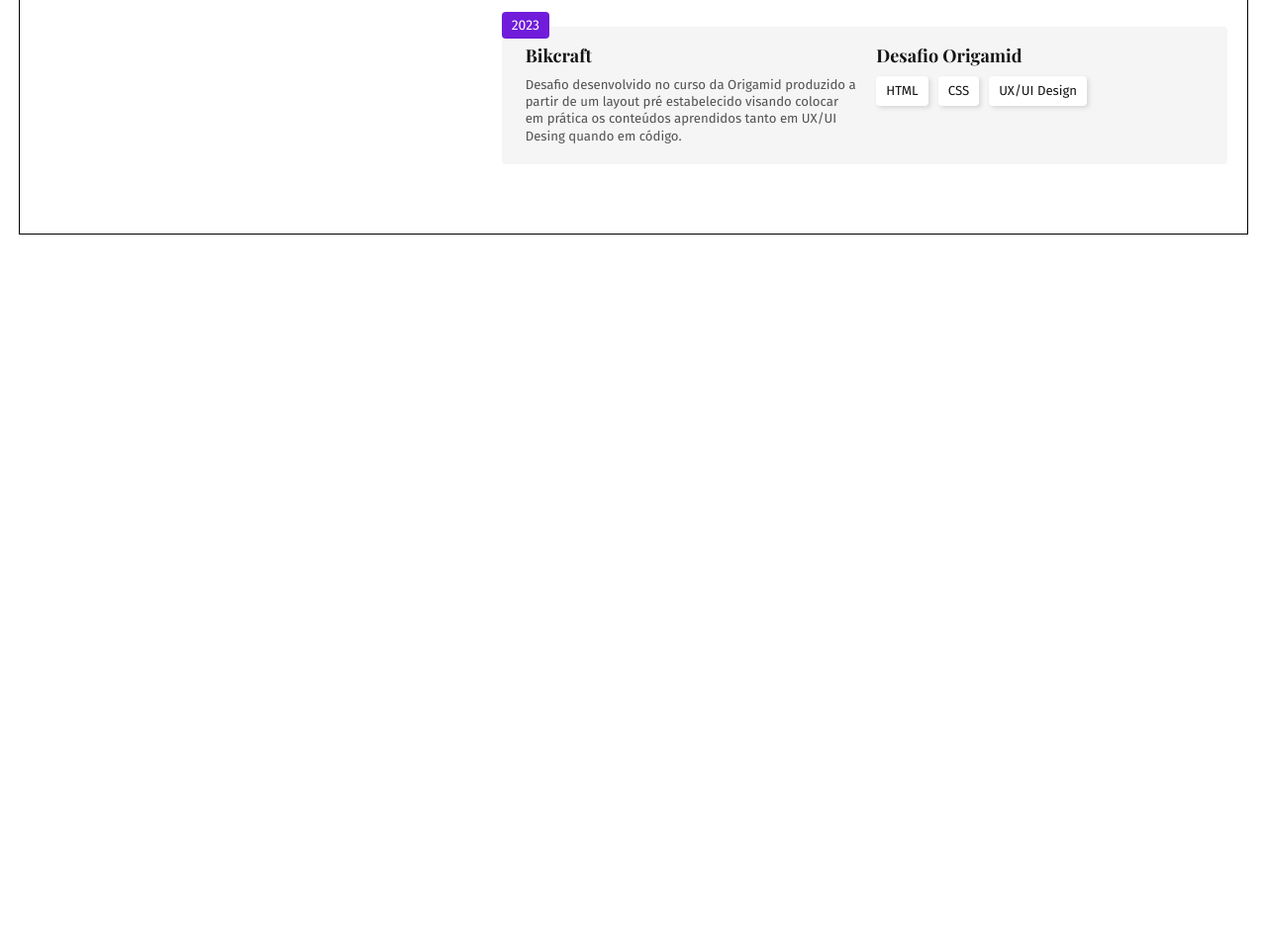
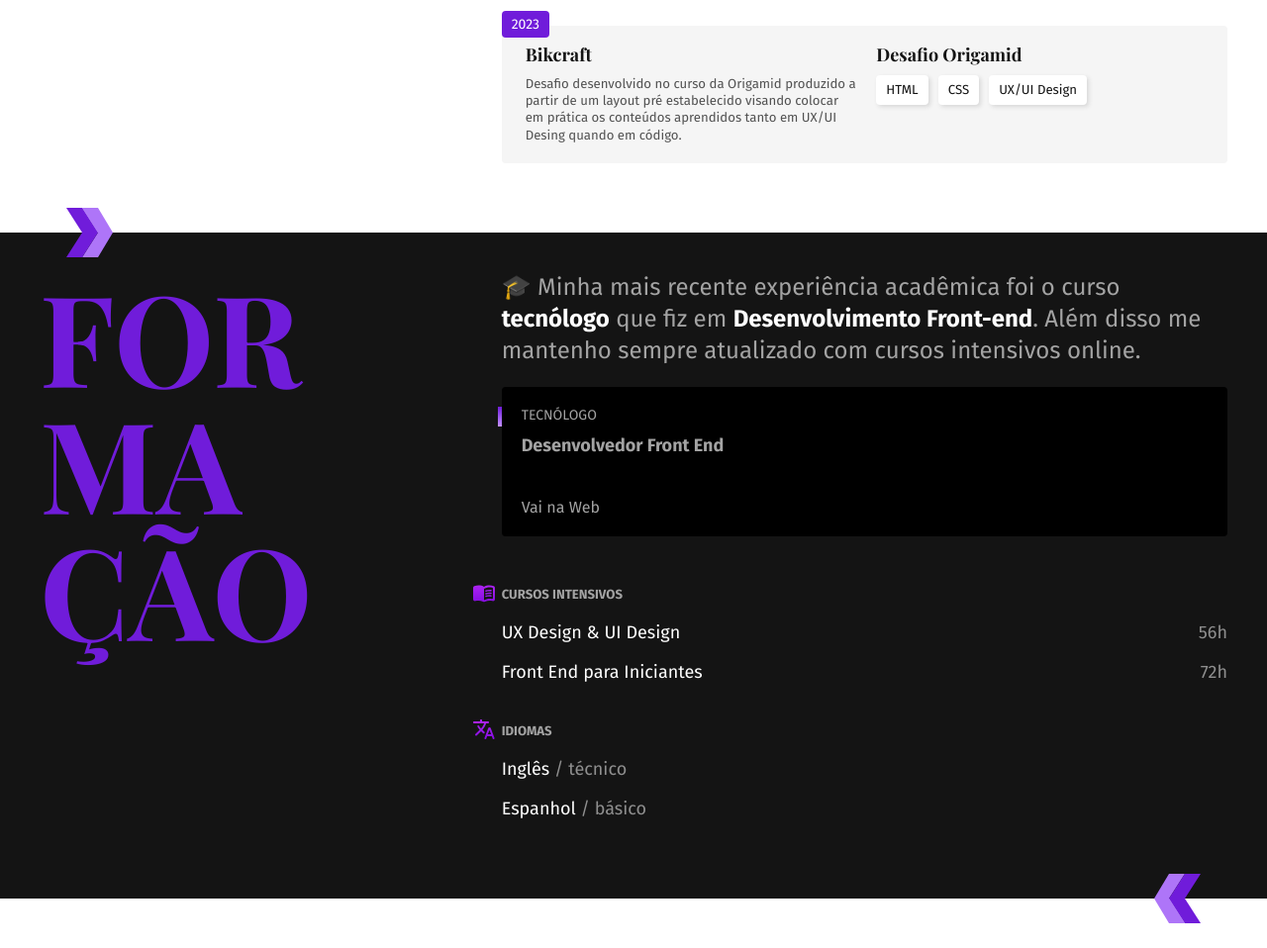
Before and after one commit to Henrique-arievilO/Henrique-arievilO-Portifolio_Origamid, a plain HTML site: page index.html in a window 1280 px wide. Shown: the part 1135-2093 px from the top of the page at 99% size. Before the commit the page ends 1372 px from the top, so only its background shows below. Drawn offline with nearby package versions, Linux system fonts and the light colour scheme.

Commit message:
Formation responsive

```diff
--- a/Styles/experience.css
+++ b/Styles/experience.css
@@ -1,7 +1,6 @@
 .experience{
     max-width: 1200px;
     padding: 40px 20px;
-    border: 1px solid #000;
     display: grid;
     grid-template-columns: 1fr 2fr;
     margin: 0 auto;
--- a/Styles/formation.css
+++ b/Styles/formation.css
@@ -0,0 +1,149 @@
+.formation{
+    max-width: 100%;
+    padding: 40px 20px;
+    background-color: #141414;
+}
+.formationContainer{
+    max-width: 1200px;
+    margin: 0 auto;
+    display: grid;
+    grid-template-columns: 1fr 2fr;
+    margin: 0 auto;
+    gap: 100px;
+    color: #a3a3a3;
+    position: relative;
+}
+.formationContainer::before{
+    content: "";
+    display: block;
+    position: absolute;
+    width: 100px;
+    height: 100px;
+    background: url(../images/detail.svg) no-repeat center center;
+    top: -90px;
+}
+.formationContainer::after{
+    content: "";
+    display: block;
+    position: absolute;
+    width: 100px;
+    height: 100px;
+    background: url(../images/detail.svg) no-repeat center center;
+    bottom: -90px;
+    right: 0;
+    transform: rotateY(180deg);
+}
+.formation h2{
+    max-width: 3.5ch;
+    color: #701CDA;
+}
+.formationText{
+    font-size: 1.5rem;
+    line-height: 1.33;
+    margin-bottom: 20px;
+}
+.formationText strong{
+    color: #fff;
+}
+.formation ul{
+    display: flex;
+    flex-wrap: wrap;
+    gap: 10px;
+    margin-bottom: 20px;
+
+}
+.course{
+    background-color: #000;
+    padding: 20px;
+    border-radius: 4px;
+    flex: 1;
+    display: flex;
+    flex-direction: column;
+    position: relative;
+    margin-bottom: 30px;
+}
+.course::before{
+    content: "";
+    position: absolute;
+    display: block;
+    width: 4px;
+    height: 20px;
+    background: linear-gradient(#701CDA, #c392ff);
+    left: -4px;
+}
+.courseType{
+    font-size: .875rem;
+    text-transform: uppercase;
+    margin-bottom: 10px;
+}
+.courseName{
+    font-size: 1.125rem;
+    line-height: 1.4;
+    margin-bottom: 40px;
+    flex: 1;
+}
+.extra{
+    margin-bottom: 30px;
+}
+.extra h3{
+    font-size: .825rem;
+    line-height: 1.4;
+    color: #a3a3a3;
+    text-transform: uppercase;
+    position: relative;
+    margin-bottom: 20px;
+}
+.extra h3::before{
+    content: "";
+    display: block;
+    width: 25px;
+    height: 25px;
+    background: url(../images/book.svg) no-repeat center;
+    position: absolute;
+    left: -30px;
+    top: -5px;
+}
+.otherCourses h3::before{
+    background: url(../images/book.svg) no-repeat center;
+}
+.language h3::before{
+    background: url(../images/language.svg) no-repeat center;
+}
+.extra ul{
+    display: block;
+    color: #fff;
+    margin-bottom: 40px;
+}
+.extra li{
+    font-size: 1.125rem;
+    line-height: 1.1;
+    margin-bottom: 20px;
+}
+.extra span{
+    color: #8f8f8f;
+}
+.otherCourses li{
+    display: flex;
+    justify-content: space-between;
+}
+
+@media(max-width: 800px){
+    .formationContainer{
+        grid-template-columns: 1fr;
+        gap: 40px;
+        padding: 60px 20px;
+    }
+    .formation h2{
+        max-width: initial;
+        text-align: center;
+    }
+    .formationText{
+        font-size: 1.25rem;
+    }
+}
+@media(max-width: 600px){
+    .formationText{
+        font-size: 1rem;
+        margin-bottom: 40px;
+    }
+}
--- a/index.html
+++ b/index.html
@@ -90,5 +90,41 @@
         </div>
       </div>
     </section>
+    <section aria-label="Formação" id="formação" class="formation">
+      <div class="formationContainer">
+        <h2 class="subtitle">Formação</h2>
+        <div>
+          <p class="formationText">
+            🎓 Minha mais recente experiência acadêmica foi o curso
+            <strong>tecnólogo</strong> que fiz em
+            <strong>Desenvolvimento Front-end</strong>. Além disso me mantenho
+            sempre atualizado com cursos intensivos online.
+          </p>
+          <ul>
+            <li class="course">
+              <span class="courseType">Tecnólogo</span>
+              <h3 class="courseName">Desenvolvedor Front End</h3>
+              <p class="coursePlace">Vai na Web</p>
+            </li>
+          </ul>
+          <div class="extra">
+            <div class="otherCourses">
+              <h3>Cursos intensivos</h3>
+              <ul>
+                <li>UX Design & UI Design <span>56h</span></li>
+                <li>Front End para Iniciantes <span>72h</span></li>
+              </ul>
+            </div>
+            <div class="language">
+              <h3>Idiomas</h3>
+              <ul>
+                <li>Inglês <span>/ técnico</span></li>
+                <li>Espanhol <span>/ básico</span></li>
+              </ul>
+            </div>
+          </div>
+        </div>
+      </div>
+    </section>
   </body>
 </html>
--- a/style.css
+++ b/style.css
@@ -2,3 +2,4 @@
 @import url(./Styles/header.css);
 @import url(./Styles/main.css);
 @import url(./Styles/experience.css);
+@import url(./Styles/formation.css);
```
Also changed, not shown: images/book.svg (renamed from images/formation.svg), 1 other file.
